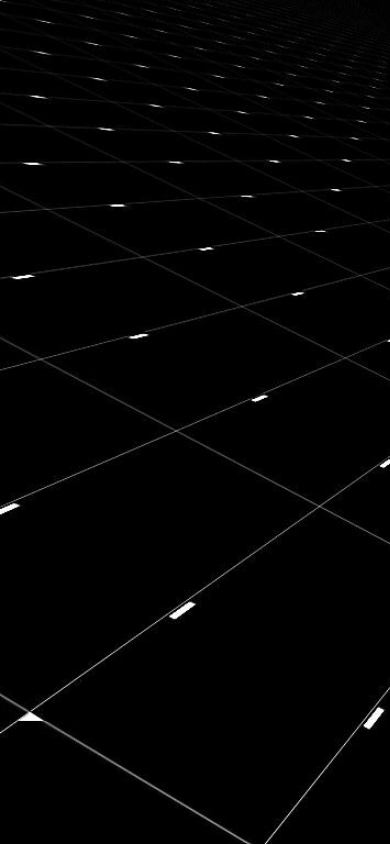
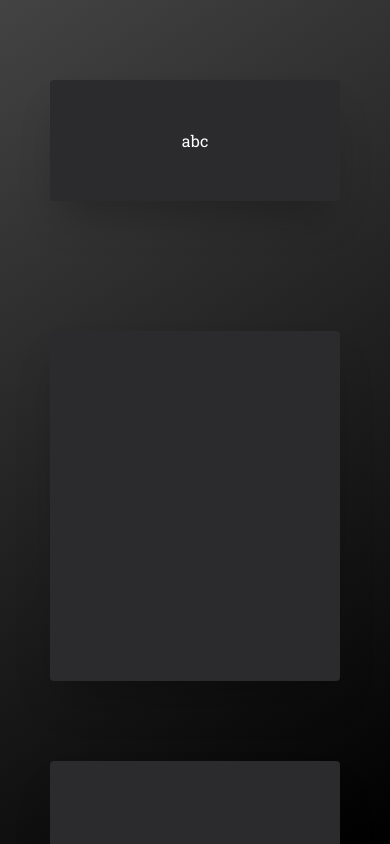
Before and after one commit to nvtuehcmus/cv-project-v1, a plain HTML site: page index.html in a window 390 px wide. Drawn offline with Linux system fonts and the light colour scheme; files whose address does not match are found by name.

Commit message:
feature: responsive, layout

```diff
--- a/index.html
+++ b/index.html
@@ -6,17 +6,42 @@
           content="width=device-width, user-scalable=no, initial-scale=1.0, maximum-scale=1.0, minimum-scale=1.0">
     <meta http-equiv="X-UA-Compatible" content="ie=edge">
     <link rel="stylesheet" href="./shared/public/css/style.css">
-    <title>cv</title>
+    <link href='http://fonts.googleapis.com/css?family=Roboto+Slab:400,100,300,700&subset=latin,latin-ext'
+          rel='stylesheet' type='text/css'>
+    <title>Personal Profile</title>
 </head>
 <body>
-<div   class="main">
-<div class="container">
-    <div class="left-side"></div>
-    <div class="right-side"></div>
-</div>
+<div class="main">
+    <div class="container">
+        <div class="left-side">
+
+            <div class="card">
+                abc
+            </div>
+
+        </div>
+        <div class="content">
+            <div class="box-content">
+                <div class="card" style="height: 250px">
+
+                </div>
+            </div>
+            <div class="box-content">
+                <div class="card" style="height: 300px">
+
+                </div>
+            </div>
+            <div class="box-content">
+                <div class="card" style="height: 200px">
+
+                </div>
+            </div>
+
+
+        </div>
+    </div>
 
 </div>
-
 
 
 <script src=".shared/public/js/script.js"></script>
--- a/shared/public/css/style.css
+++ b/shared/public/css/style.css
@@ -1,32 +1,66 @@
-html body{
+html body {
     margin: 0;
+    font-family: 'Roboto Slab', serif;
 }
 
-.main{
-    background-image: url('../images/background.jpg');
+.main {
+    background-image: linear-gradient(147deg, #434343 0%, #000000 100%);
     height: 100vh;
     background-size: cover;
     overflow: scroll;
 }
-.container{
+
+.container {
     width: 100%;
     margin: 0 auto;
-    display: grid;
-    grid-template-columns: auto auto;
-    justify-content: center;
-    gap: 20px;
     position: relative;
 }
-.left-side{
+
+@media only screen and (max-width: 800px) {
+    .left-side {
+        position: relative;
+        width: calc(100% - 100px);
+        padding: 50px;
+    }
+
+    .content {
+        position: relative;
+
+        width: calc(100% - 100px);
+        height: 100px;
+        padding: 50px;
+    }
 
 }
-.right-side{
 
+@media only screen and (min-width: 800px) {
+    .left-side {
+        position: fixed;
+        width: 30%;
+        height: 100vh;
+        padding: 50px;
+    }
+
+    .content {
+        position: absolute;
+        left: calc(30% + 150px);
+        width: calc(70% - 250px);
+        height: 100px;
+        padding: 50px;
+    }
 }
-.card{
-    width: 100%;
+
+
+.box-content {
+    padding-bottom: 50px;
+}
+
+.card {
+    text-align: center;
     border-radius: 4px;
-    background-color: #161820;
+    background-color: rgb(43 43 45);
     padding: 50px;
     color: #fff;
+    margin-top: 30px;
+    box-shadow: rgba(0, 0, 0, 0.25) 0px 25px 40px -12px;
 }
```
